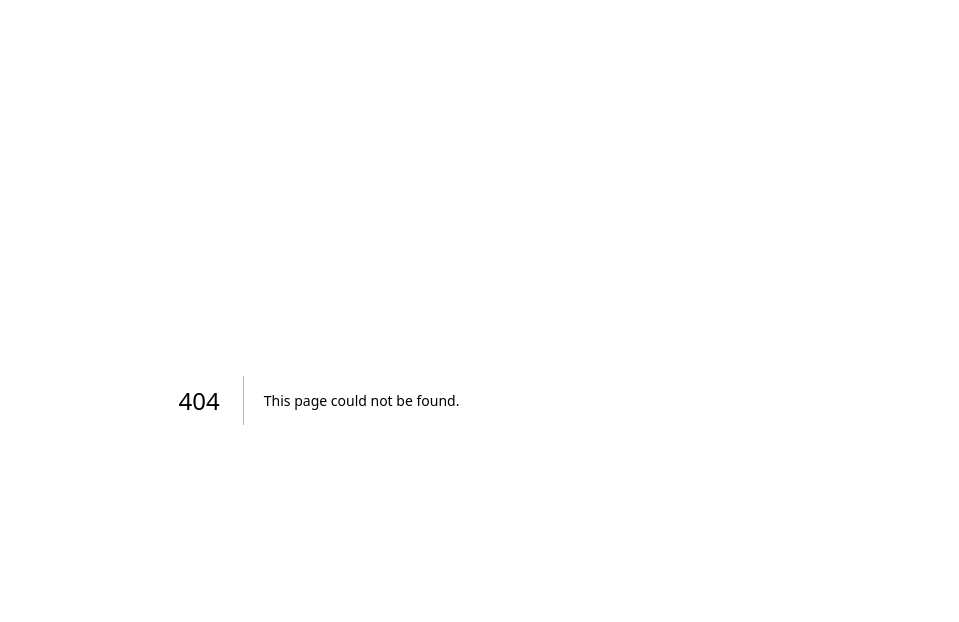
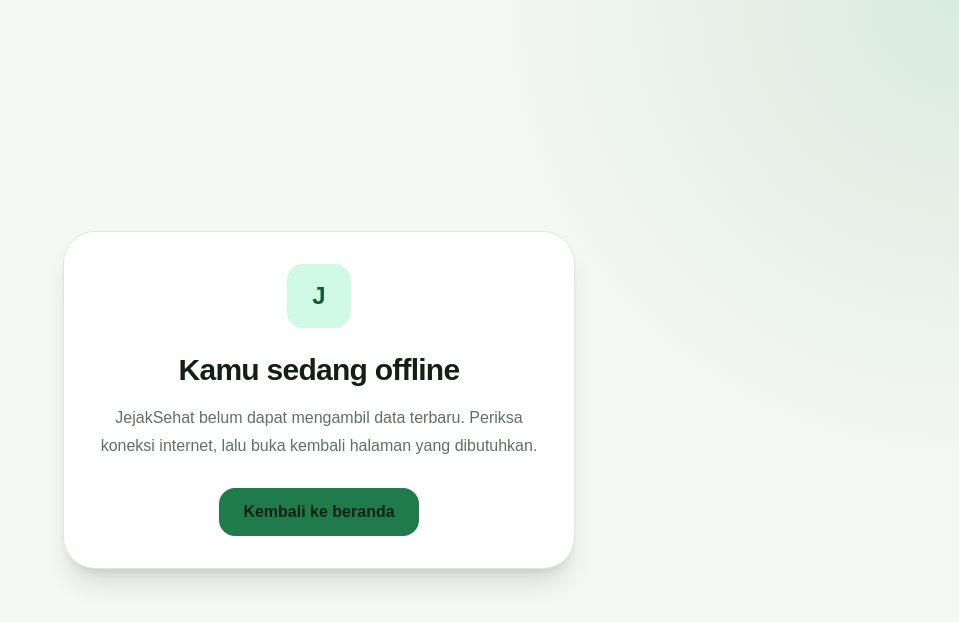
Before and after one commit to AtsukoAditia/jejaksehat, a Next.js app: page /offline in a window 1280 px wide. Before the commit this address had no page. Shown: the top 622 px of the page, without its empty margins (321-1280 px from the left). Built offline with nearby package versions, Linux system fonts and the light colour scheme.

Commit message:
feat: add offline fallback page

```diff
--- /dev/null
+++ b/app/offline/page.tsx
@@ -0,0 +1,22 @@
+export default function OfflinePage() {
+  return (
+    <main className="grid min-h-screen place-items-center px-6 py-12">
+      <section className="w-full max-w-lg rounded-[2rem] border border-[var(--border)] bg-white p-8 text-center shadow-xl">
+        <div className="mx-auto grid size-16 place-items-center rounded-2xl bg-emerald-100 text-2xl font-black text-[var(--primary-strong)]">
+          J
+        </div>
+        <h1 className="mt-6 text-3xl font-black tracking-tight">Kamu sedang offline</h1>
+        <p className="mt-4 leading-7 text-[var(--muted)]">
+          JejakSehat belum dapat mengambil data terbaru. Periksa koneksi internet,
+          lalu buka kembali halaman yang dibutuhkan.
+        </p>
+        <a
+          href="/"
+          className="mt-7 inline-flex rounded-2xl bg-[var(--primary)] px-6 py-3 font-bold text-white"
+        >
+          Kembali ke beranda
+        </a>
+      </section>
+    </main>
+  );
+}
```
